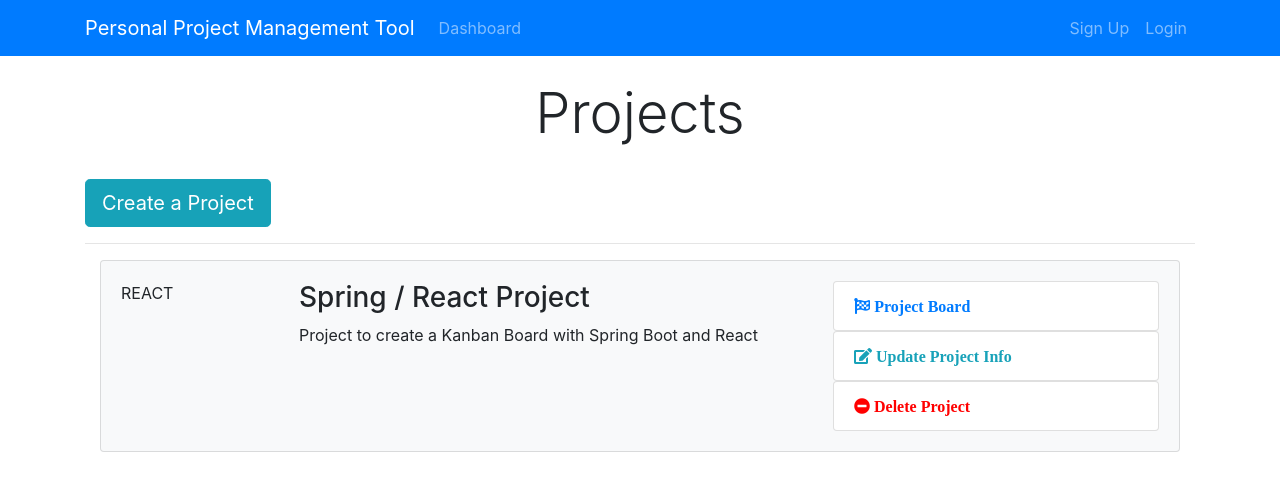
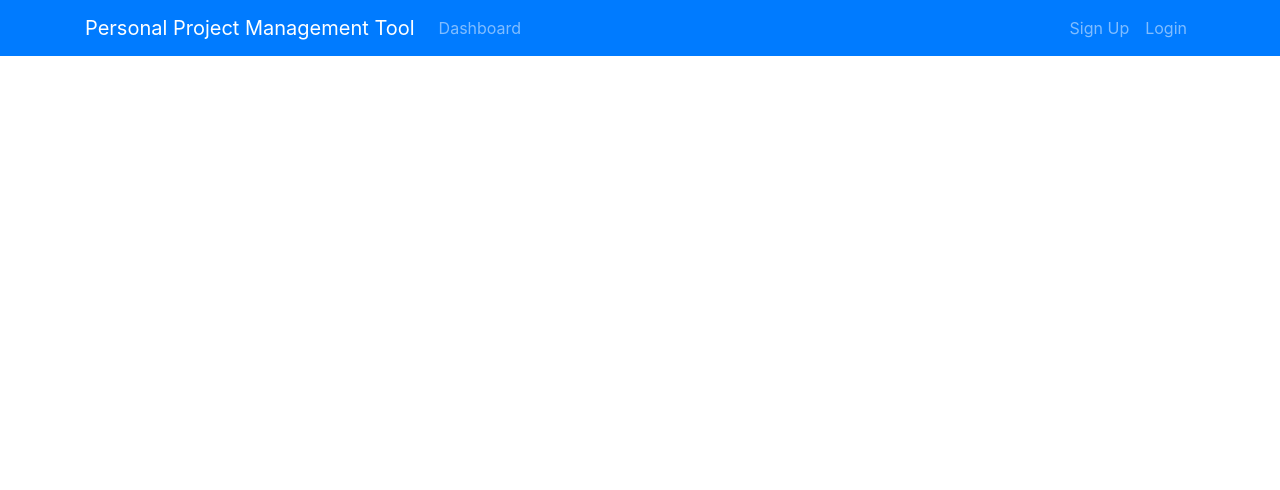
Before and after one commit to jding05/MyPMTool, a React (Create React App) app in the folder client/: page / in a window 1280 px wide. Shown: the top 490 px of the page. Built offline with nearby package versions, Linux system fonts and the light colour scheme.

Commit message:
update Dashboard componet to Route tag to prevent it render again on addProject componet

```diff
--- a/client/src/App.js
+++ b/client/src/App.js
@@ -11,7 +11,7 @@ function App() {
     <Router>
       <div className="App">
         <Header />
-        <Dashboard />
+        <Route exact path="/dashboard" component={Dashboard} />
         <Route exact path="/addProject" component={AddProject} />
       </div>
     </Router>
```
